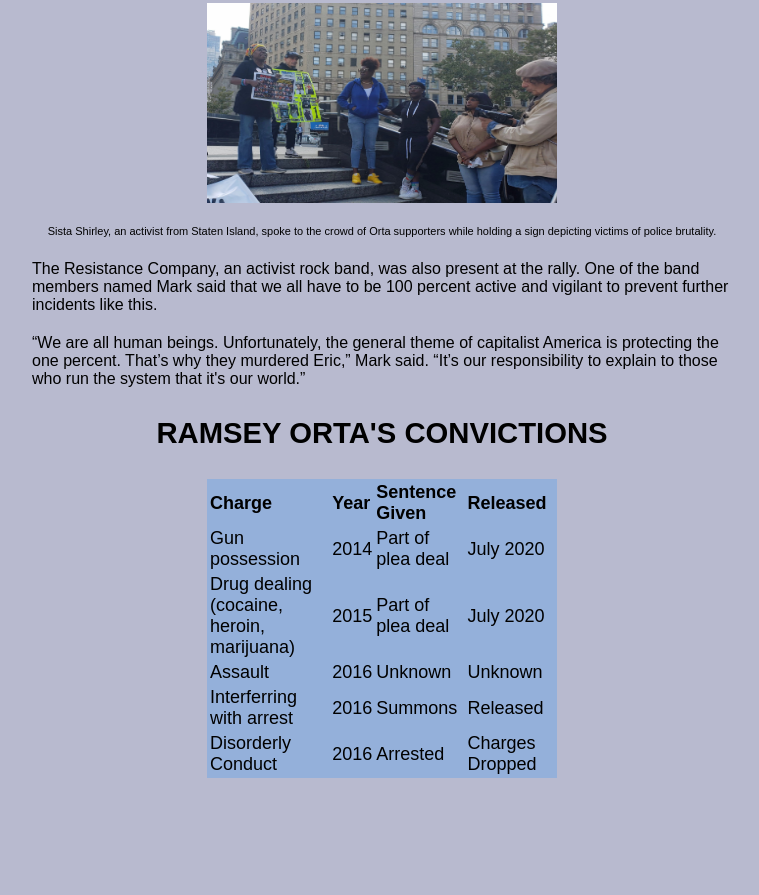
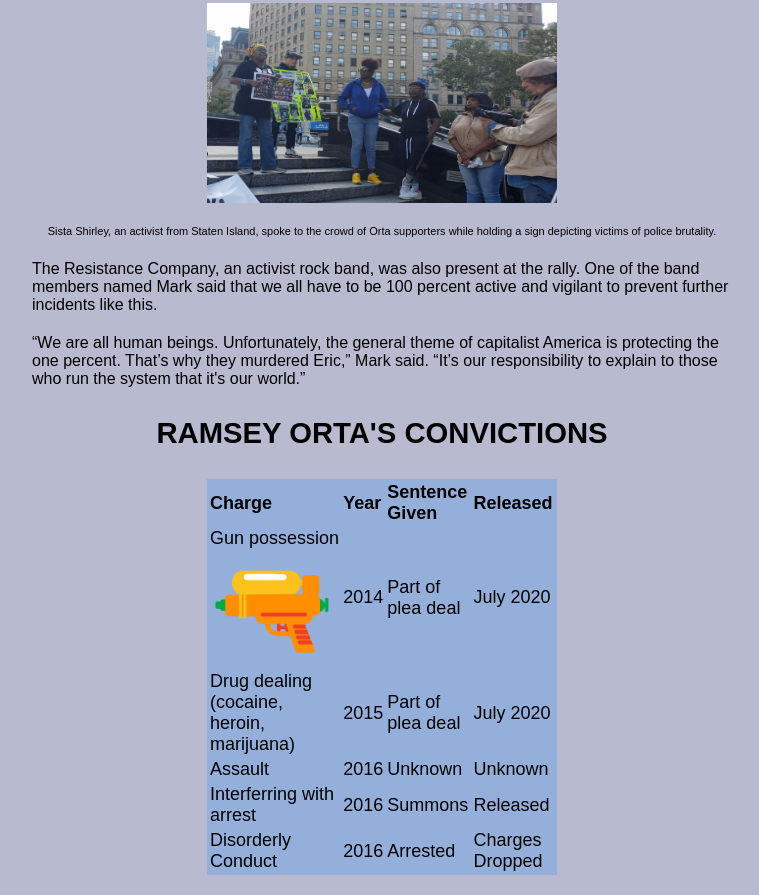
Before and after one commit to christinederosa/christinederosa.github.io, a plain HTML site: page index.html in a window 1280 px wide. Shown: the part 2610-3505 px from the top of the page, without its empty margins (258-1017 px from the left). Before the commit the page ends 3408 px from the top, so only its background shows below. Drawn offline with Linux system fonts and the light colour scheme.

Commit message:
Update index.html

```diff
--- a/index.html
+++ b/index.html
@@ -184,7 +184,7 @@ While Mckenney addressed the crowd, she said that Daniel Pantaleo, the Staten Is
                             </b></th>
                     </tr>
                     <tr>
-                        <td>Gun possession</td>
+                        <td>Gun possession <span style='font-size:100px;'>&#128299;</span> </td>
                         <td>2014</td>
                         <td>Part of plea deal</td>
                         <td>July 2020</td>
```
